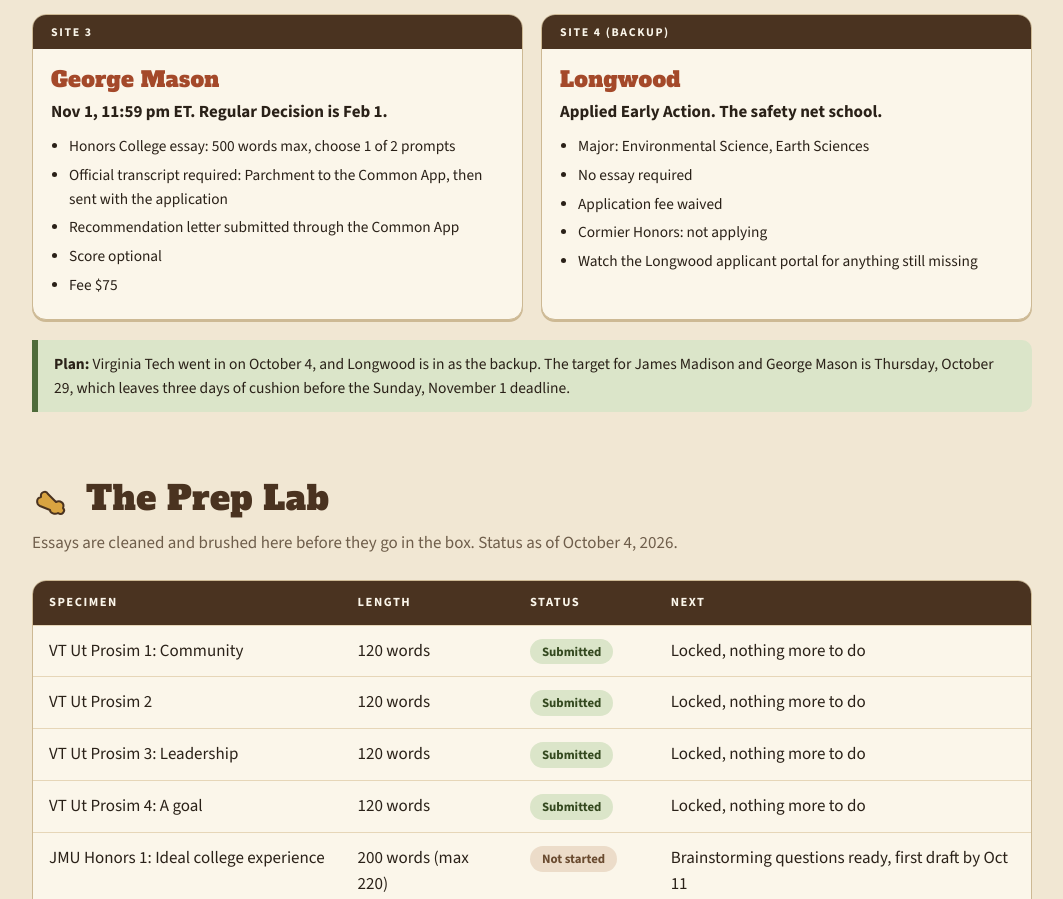
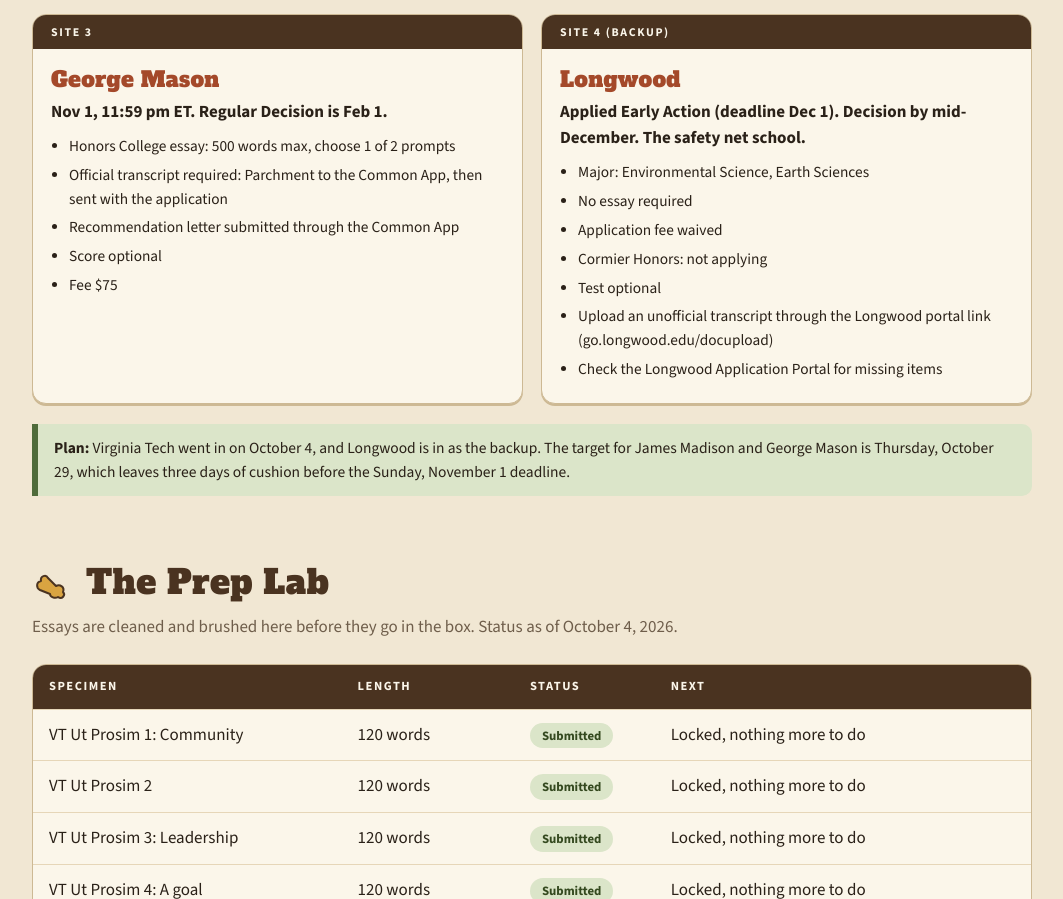
Before and after one commit to javirodz/xavigoestocollege, a plain HTML site: page index.html in a window 1280 px wide. Shown: the part 1003-1902 px from the top of the page, without its empty margins (108-1171 px from the left). Drawn offline with nearby package versions, Linux system fonts and the light colour scheme.

Commit message:
Add files via upload

```diff
--- a/index.html
+++ b/index.html
@@ -282,13 +282,15 @@
     <article class="card">
       <div class="tag">Site 4 (backup)</div>
       <h3>Longwood</h3>
-      <p class="when">Applied Early Action. The safety net school.</p>
+      <p class="when">Applied Early Action (deadline Dec 1). Decision by mid-December. The safety net school.</p>
       <ul>
         <li>Major: Environmental Science, Earth Sciences</li>
         <li>No essay required</li>
         <li>Application fee waived</li>
         <li>Cormier Honors: not applying</li>
-        <li>Watch the Longwood applicant portal for anything still missing</li>
+        <li>Test optional</li>
+        <li>Upload an unofficial transcript through the Longwood portal link (go.longwood.edu/docupload)</li>
+        <li>Check the Longwood Application Portal for missing items</li>
       </ul>
     </article>
   </div>
```
